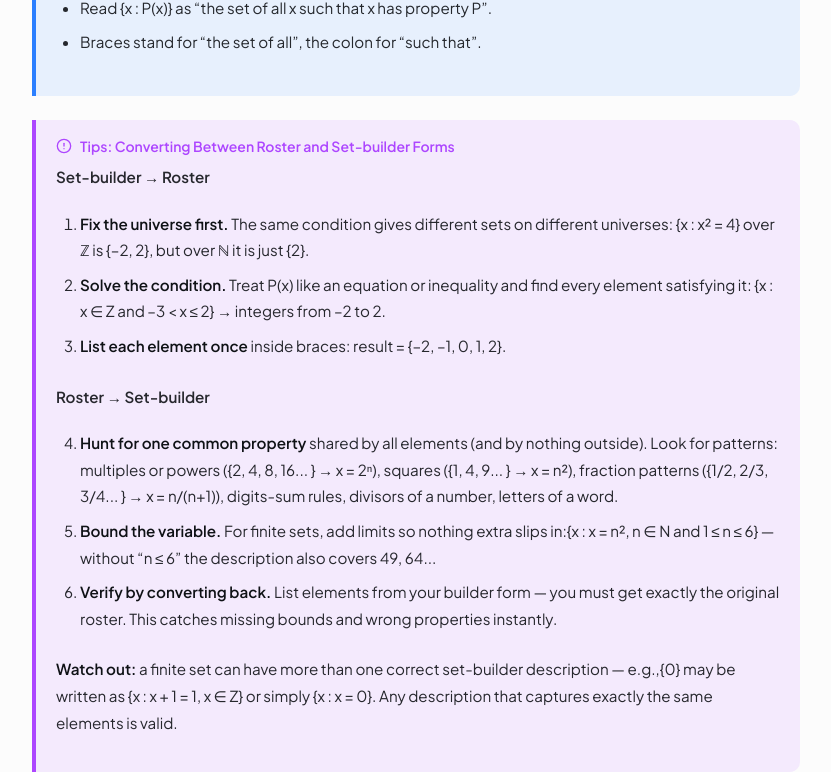
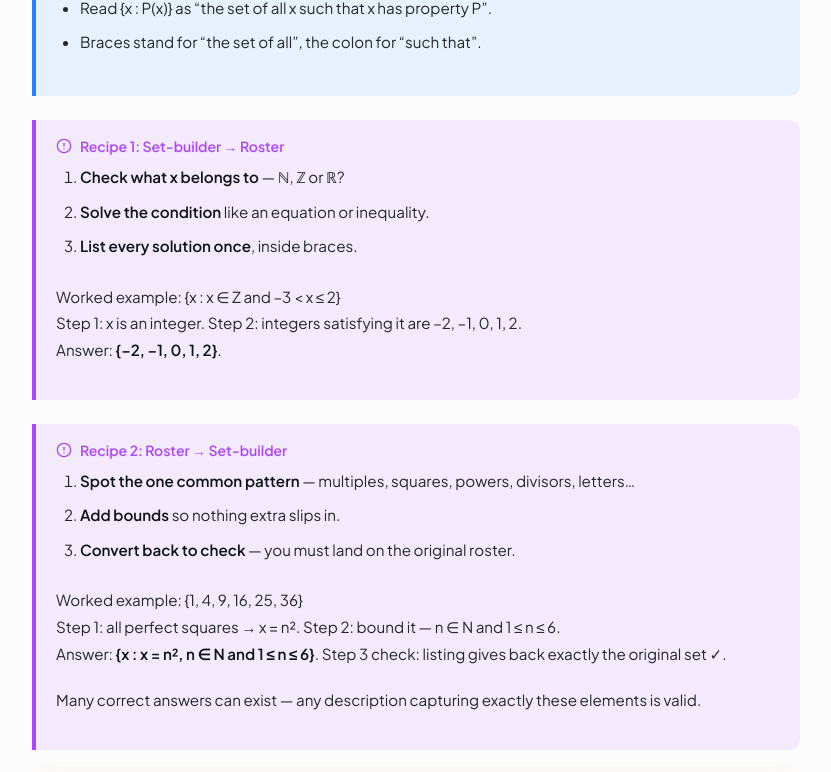
Before and after one commit to saabithe/textbook-plus, a Next.js app in the folder textbook-plus/: page /class-11/maths/sets in a window 1280 px wide. Shown: the part 1892-2664 px from the top of the page, without its empty margins (224-1055 px from the left). Built offline with nearby package versions, Linux system fonts and the light colour scheme; no server answers.

Commit message:
fix: Sets — remove leftover Universal Set section, chapter listing reflects content status

```diff
--- a/textbook-plus/src/components/subject/Class11ChapterList.tsx
+++ b/textbook-plus/src/components/subject/Class11ChapterList.tsx
@@ -3,6 +3,7 @@
 import Link from "next/link";
 import { ChevronRight } from "lucide-react";
 import { getClass11Chapters } from "@/data/class11";
+import { hasChapterContent } from "@/lib/content";
 
 interface Class11ChapterListProps {
   subjectSlug: string;
@@ -46,7 +47,9 @@ export function Class11ChapterList({ subjectSlug, subjectColor }: Class11Chapter
               {chapter.title}
             </span>
             <span className="text-xs text-muted-foreground/60">
-              Content coming soon
+              {hasChapterContent(`c11/${subjectSlug}/${chapter.slug}`)
+                ? "Explore the chapter"
+                : "Content coming soon"}
             </span>
           </div>
 
--- a/textbook-plus/src/content/maths/sets/page.tsx
+++ b/textbook-plus/src/content/maths/sets/page.tsx
@@ -93,42 +93,51 @@ export default function SetsChapter() {
         </ul>
       </Callout>
 
-      <Callout type="important" title="Tips: Converting Between Roster and Set-builder Forms">
-        <p className="font-semibold mb-1">Set-builder → Roster</p>
+      <Callout type="important" title="Recipe 1: Set-builder → Roster">
         <ol>
           <li>
-            <strong>Fix the universe first.</strong> The same condition gives different sets on different
-            universes: {"{x : x² = 4}"} over ℤ is {"{–2, 2}"}, but over ℕ it is just {"{2}"}.
-          </li>
-          <li>
-            <strong>Solve the condition.</strong> Treat P(x) like an equation or inequality and find every
-            element satisfying it: {"{x : x ∈ Z and –3 < x ≤ 2}"} → integers from –2 to 2.
-          </li>
-          <li>
-            <strong>List each element once</strong> inside braces: result = {"{–2, –1, 0, 1, 2}"}.
+            <strong>Check what x belongs to</strong> — ℕ, ℤ or ℝ?
+          </li>
+          <li>
+            <strong>Solve the condition</strong> like an equation or inequality.
+          </li>
+          <li>
+            <strong>List every solution once</strong>, inside braces.
           </li>
         </ol>
-        <p className="font-semibold mb-1 mt-4">Roster → Set-builder</p>
-        <ol start={4}>
-          <li>
-            <strong>Hunt for one common property</strong> shared by all elements (and by nothing outside).
-            Look for patterns: multiples or powers ({'{'}2, 4, 8, 16...{" }"} → x = 2ⁿ), squares
-            ({'{'}1, 4, 9...{" }"} → x = n²), fraction patterns ({'{'}1/2, 2/3, 3/4...{" }"} → x = n/(n+1)),
-            digits-sum rules, divisors of a number, letters of a word.
-          </li>
-          <li>
-            <strong>Bound the variable.</strong> For finite sets, add limits so nothing extra slips in:
-            {"{x : x = n², n ∈ N and 1 ≤ n ≤ 6}"} — without &ldquo;n ≤ 6&rdquo; the description also covers 49, 64...
-          </li>
-          <li>
-            <strong>Verify by converting back.</strong> List elements from your builder form — you must get
-            exactly the original roster. This catches missing bounds and wrong properties instantly.
+        <p className="mt-3">
+          Worked example: {"{x : x ∈ Z and –3 < x ≤ 2}"}
+          <br />
+          Step 1: x is an integer. Step 2: integers satisfying it are –2, –1, 0, 1, 2.
+          <br />
+          Answer: <strong>{"{–2, –1, 0, 1, 2}"}</strong>.
+        </p>
+      </Callout>
+
+      <Callout type="important" title="Recipe 2: Roster → Set-builder">
+        <ol>
+          <li>
+            <strong>Spot the one common pattern</strong> — multiples, squares, powers, divisors,
+            letters…
+          </li>
+          <li>
+            <strong>Add bounds</strong> so nothing extra slips in.
+          </li>
+          <li>
+            <strong>Convert back to check</strong> — you must land on the original roster.
           </li>
         </ol>
-        <p className="mt-4">
-          <strong>Watch out:</strong> a finite set can have more than one correct set-builder description — e.g.,
-          {"{0}"} may be written as {"{x : x + 1 = 1, x ∈ Z}"} or simply {"{x : x = 0}"}. Any description that
-          captures exactly the same elements is valid.
+        <p className="mt-3">
+          Worked example: {"{1, 4, 9, 16, 25, 36}"}
+          <br />
+          Step 1: all perfect squares → x = n². Step 2: bound it — n ∈ N and 1 ≤ n ≤ 6.
+          <br />
+          Answer: <strong>{"{x : x = n², n ∈ N and 1 ≤ n ≤ 6}"}</strong>. Step 3 check: listing
+          gives back exactly the original set ✓.
+        </p>
+        <p className="mt-2">
+          Many correct answers can exist — any description capturing exactly these elements is
+          valid.
         </p>
       </Callout>
 
@@ -813,18 +822,6 @@ export default function SetsChapter() {
         interval form is (–5, 7]; conversely [–3, 5) means {"{x : –3 ≤ x < 5}"}.
       </KeyPoint>
 
-      <h2 id="h-1-7">1.7 Universal Set</h2>
-      <p>
-        In a particular context we deal with the elements and subsets of one basic set relevant to
-        that context. While studying the system of numbers we may take the naturals as basic, with
-        subsets like the primes or the evens. For the integers, the universal set could be ℚ or
-        even ℝ; in human population studies it is all the people in the world.
-      </p>
-      <Callout type="important" title="Universal Set U">
-        The basic set relevant to a particular context is called the <strong>universal set</strong>
-        , usually denoted U; its subsets are denoted A, B, C, etc.
-      </Callout>
-
       <SpeedTricks>
         <Callout type="tip" title="Read the dots, not the words">
           Filled dot = bracket <strong>[ ]</strong> (included). Hollow dot = parenthesis{" "}
```
